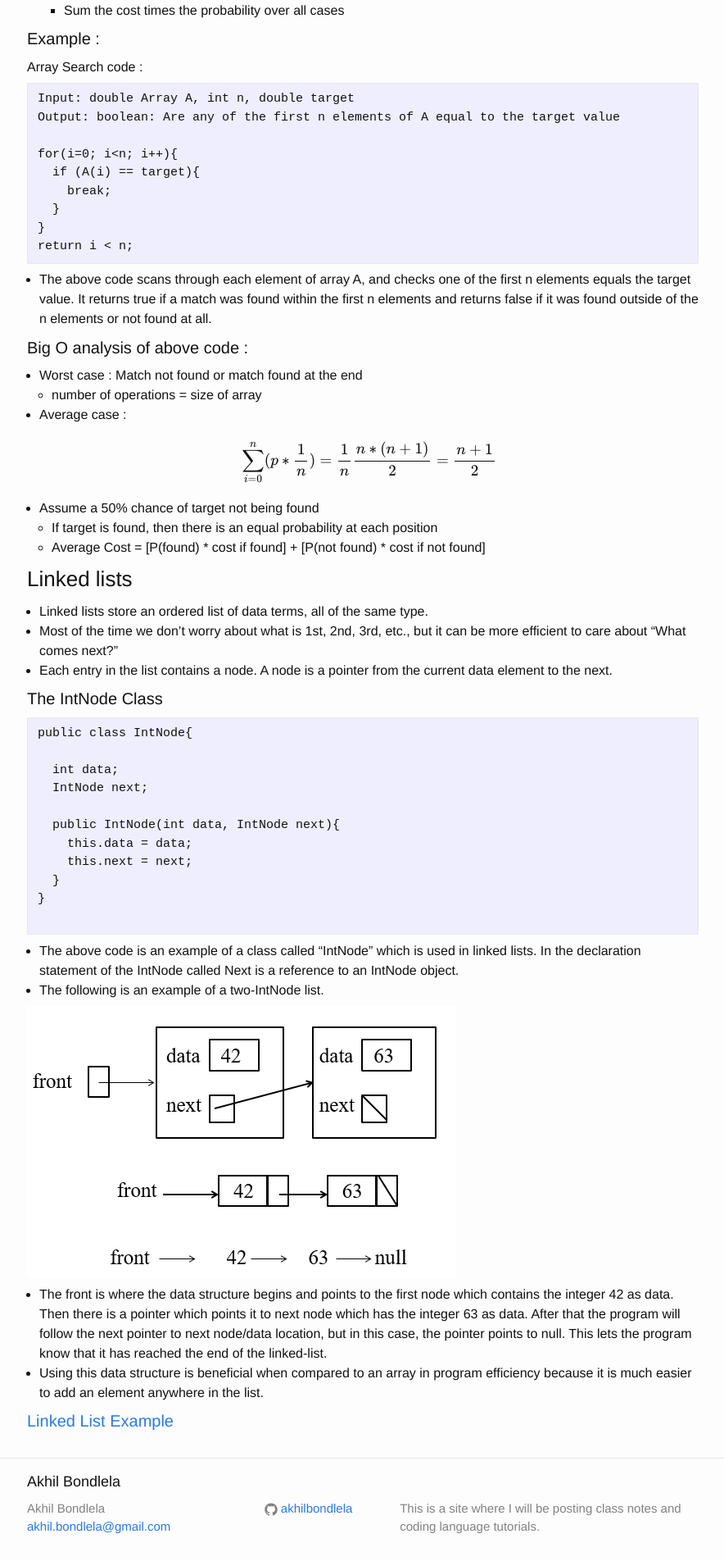
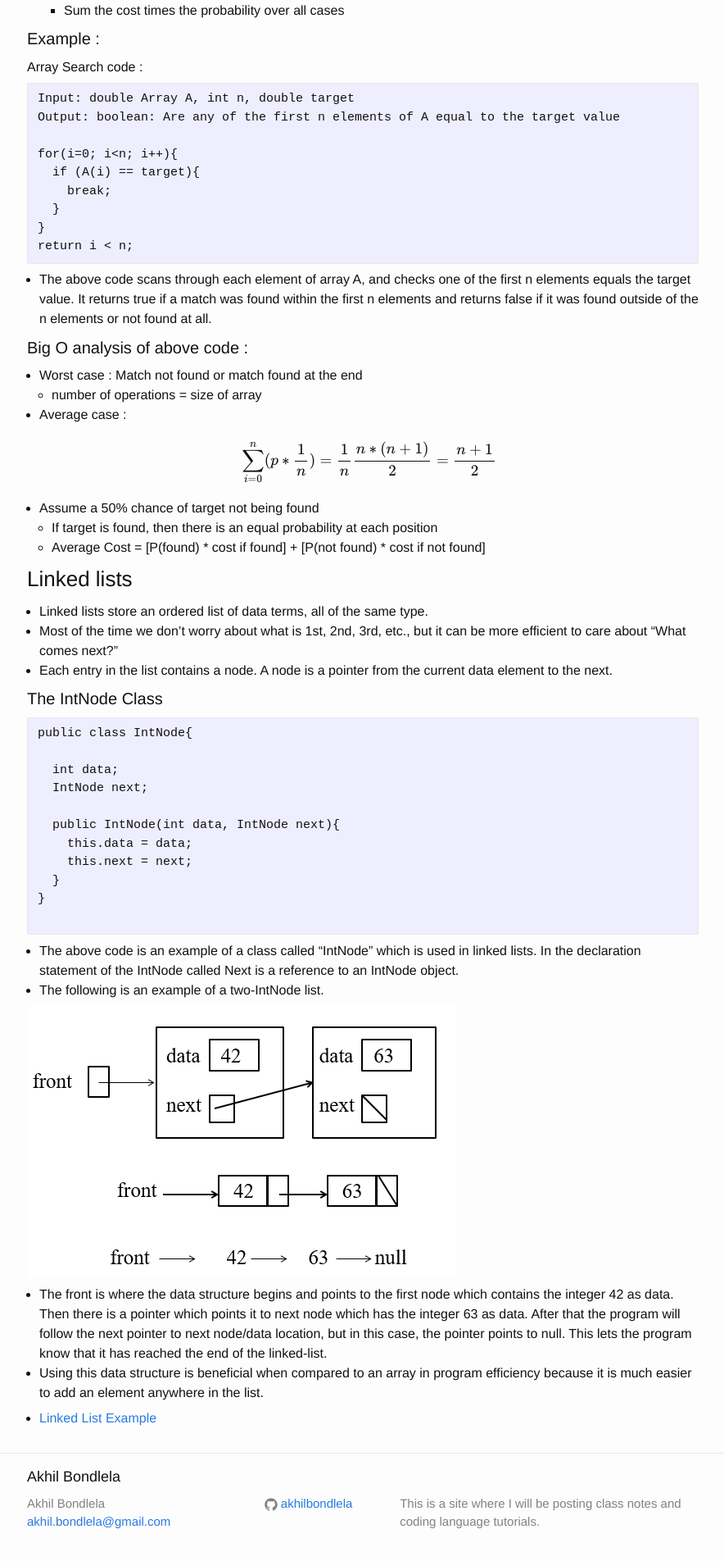
Before and after one commit to akhilbond/akhilbond.github.io, a Jekyll site: the page built from Courses/Data_Structures/notes.md, in a window 1280 px wide. Shown: the part 1338-3242 px from the top of the page at 82% size, without its empty margins (197-1081 px from the left). Built offline with Jekyll 4.4.1, drawn with Linux system fonts in a browser that asks for light colours; formulas are drawn with MathJax 3.

```diff
--- a/Courses/Data_Structures/notes.md
+++ b/Courses/Data_Structures/notes.md
@@ -117,4 +117,4 @@ public class IntNode{
 - The front is where the data structure begins and points to the first node which contains the integer 42 as data. Then there is a pointer which points it to next node which has the integer 63 as data. After that the program will follow the next pointer to next node/data location, but in this case, the pointer points to null. This lets the program know that it has reached the end of the linked-list.
 - Using this data structure is beneficial when compared to an array in program efficiency because it is much easier to add an element anywhere in the list.
 
-#### [Linked List Example](Data_Structures/Linked_List_Example/)
+- [Linked List Example](Data_Structures/Linked_List_Example/)
```
